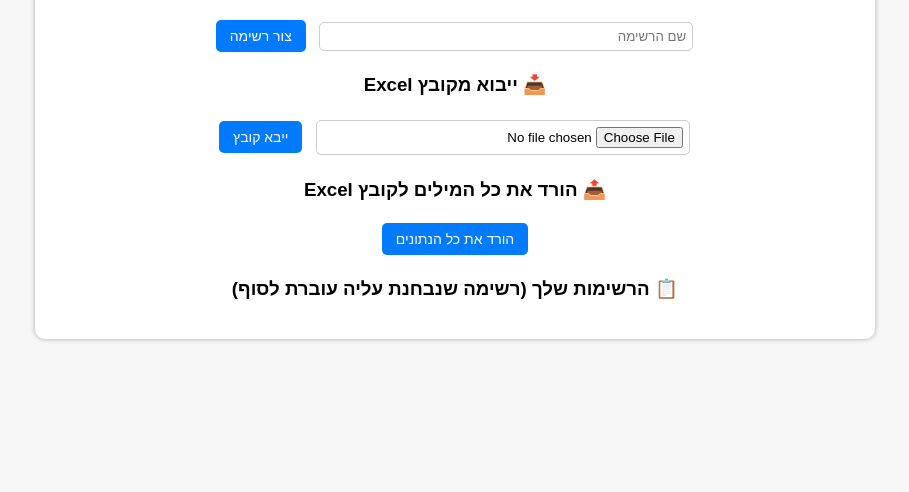
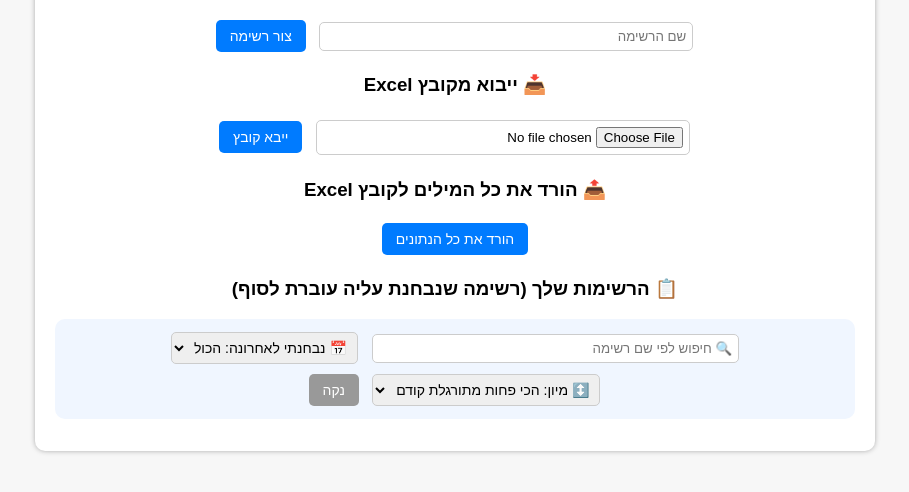
Before and after one commit to matanexcell-lab/english-site, a plain HTML site: page templates/index.html in a window 1280 px wide. Shown: the part 146-638 px from the top of the page, without its empty margins (185-1094 px from the left). Drawn offline with Linux system fonts and the light colour scheme; no server answers.

Commit message:
Update index.html

```diff
--- a/templates/index.html
+++ b/templates/index.html
@@ -74,6 +74,20 @@
     }
     .hint { font-size: 13px; color: #777; }
 
+    #filterBar {
+      background: #f0f6ff;
+      border-radius: 10px;
+      padding: 8px;
+      margin-bottom: 12px;
+    }
+    #filterBar select {
+      padding: 6px;
+      margin: 5px;
+      border-radius: 5px;
+      border: 1px solid #ccc;
+      font-size: 14px;
+    }
+
     #quizArea { display: none; }
     #quizQuestion { font-size: 24px; font-weight: bold; margin: 14px 0; }
     #answerInput {
@@ -127,6 +141,25 @@
     <button onclick="window.location.href='/api/download_excel'">הורד את כל הנתונים</button>
 
     <h3>📋 הרשימות שלך (רשימה שנבחנת עליה עוברת לסוף)</h3>
+    <div id="filterBar">
+      <input type="text" id="filterName" placeholder="🔍 חיפוש לפי שם רשימה" oninput="showLists()" />
+      <select id="filterDate" onchange="showLists()">
+        <option value="all">📅 נבחנתי לאחרונה: הכול</option>
+        <option value="today">היום</option>
+        <option value="week">ב-7 הימים האחרונים</option>
+        <option value="month">ב-30 הימים האחרונים</option>
+        <option value="old7">לפני יותר מ-7 ימים</option>
+        <option value="old30">לפני יותר מ-30 ימים</option>
+        <option value="never">אף פעם לא נבחנתי</option>
+      </select>
+      <select id="sortOrder" onchange="showLists()">
+        <option value="oldFirst">↕️ מיון: הכי פחות מתורגלת קודם</option>
+        <option value="newFirst">נבחנתי לאחרונה קודם</option>
+        <option value="nameAZ">לפי שם (א-ת / A-Z)</option>
+      </select>
+      <button style="background:#999" onclick="clearFilters()">נקה</button>
+      <div id="filterCount" class="hint"></div>
+    </div>
     <div id="lists"></div>
 
     <div id="listView" style="display:none;">
@@ -282,6 +315,7 @@ function showLists() {
   const listsDiv = document.getElementById("lists");
   listsDiv.innerHTML = "";
   listsDiv.style.display = "block";
+  document.getElementById("filterBar").style.display = "block";
   document.getElementById("listView").style.display = "none";
   document.getElementById("quizArea").style.display = "none";
 
@@ -291,15 +325,60 @@ function showLists() {
     UNKNOWN_LIST, unknownWords, "⚡ מתעדכנת אוטומטית מכל הרשימות", true
   ));
 
-  const sorted = Object.entries(allData).sort((a,b) =>
-    parseQuizDate(lastQuizDates[a[0]]) - parseQuizDate(lastQuizDates[b[0]])
+  // ---- סינון ----
+  const q = document.getElementById("filterName").value.trim().toLowerCase();
+  const dateFilter = document.getElementById("filterDate").value;
+  const sortOrder = document.getElementById("sortOrder").value;
+  const now = Date.now();
+  const DAY = 24 * 60 * 60 * 1000;
+  const startOfToday = new Date(); startOfToday.setHours(0, 0, 0, 0);
+
+  const passDate = (name) => {
+    const t = parseQuizDate(lastQuizDates[name]);   // 0 = אף פעם
+    switch (dateFilter) {
+      case "today": return t >= startOfToday.getTime();
+      case "week":  return t && now - t <= 7 * DAY;
+      case "month": return t && now - t <= 30 * DAY;
+      case "old7":  return t && now - t > 7 * DAY;
+      case "old30": return t && now - t > 30 * DAY;
+      case "never": return !t;
+      default:      return true;
+    }
+  };
+
+  const filtered = Object.entries(allData).filter(([name]) =>
+    (!q || name.toLowerCase().includes(q)) && passDate(name)
   );
+
+  // ---- מיון ----
+  const sorted = filtered.sort((a,b) => {
+    if (sortOrder === "nameAZ") return a[0].localeCompare(b[0], "he", { numeric: true });
+    const d = parseQuizDate(lastQuizDates[a[0]]) - parseQuizDate(lastQuizDates[b[0]]);
+    return sortOrder === "newFirst" ? -d : d;
+  });
+
+  const total = Object.keys(allData).length;
+  document.getElementById("filterCount").textContent =
+    sorted.length === total ? `${total} רשימות` : `מוצגות ${sorted.length} מתוך ${total} רשימות`;
+
+  if (sorted.length === 0) {
+    const p = document.createElement("p");
+    p.textContent = "לא נמצאו רשימות שמתאימות לסינון";
+    listsDiv.appendChild(p);
+  }
 
   for (const [name, words] of sorted) {
     listsDiv.appendChild(makeListCard(
       name, words, "📅 נבחנת לאחרונה: " + (lastQuizDates[name] || "—"), false
     ));
   }
+}
+
+function clearFilters() {
+  document.getElementById("filterName").value = "";
+  document.getElementById("filterDate").value = "all";
+  document.getElementById("sortOrder").value = "oldFirst";
+  showLists();
 }
 
 // ----------------------------
@@ -321,6 +400,7 @@ function manageList(name) {
 
   document.getElementById("listTitle").textContent = "ניהול רשימה: " + name;
   document.getElementById("lists").style.display = "none";
+  document.getElementById("filterBar").style.display = "none";
   document.getElementById("addWordBox").style.display = isVirtual ? "none" : "block";
   document.getElementById("virtualNote").style.display = isVirtual ? "block" : "none";
   document.getElementById("listView").style.display = "block";
@@ -456,6 +536,7 @@ async function startQuiz() {
   }
 
   document.getElementById("lists").style.display = "none";
+  document.getElementById("filterBar").style.display = "none";
   document.getElementById("listView").style.display = "none";
   document.getElementById("quizArea").style.display = "block";
 
```
